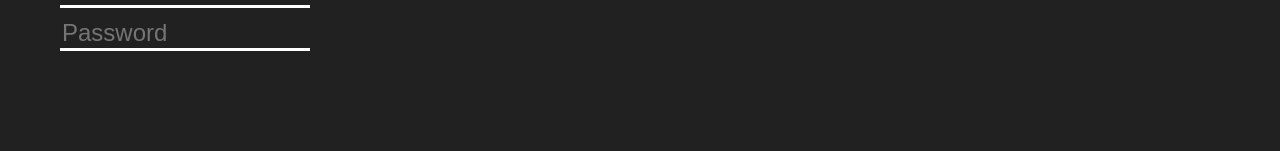
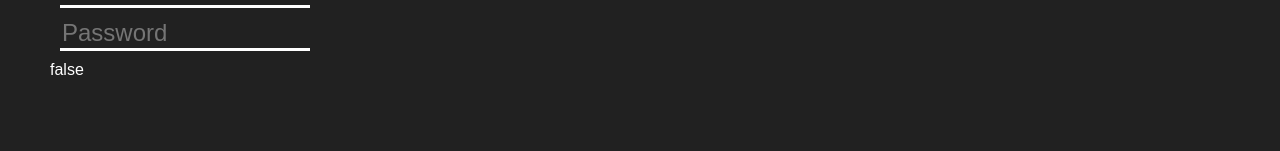
Before and after one commit to The8Loop/angular-coy, an Angular app in the folder CoYFrontend/: page /login in a window 1280 px wide. Shown: the part 190-341 px from the top of the page. Built offline with nearby package versions, Linux system fonts and the light colour scheme.

Commit message:
Feature: Login Service

```diff
--- a/CoYFrontend/src/app/pages/login/login.component.html
+++ b/CoYFrontend/src/app/pages/login/login.component.html
@@ -8,4 +8,7 @@
   <div class="invalid-password-text" *ngIf="displayError === true">
     Invalid Password or Username
   </div>
+  <div>
+    {{loginService.loggedIn}}
+  </div>
 </div>
--- a/CoYFrontend/src/app/pages/login/login.component.ts
+++ b/CoYFrontend/src/app/pages/login/login.component.ts
@@ -1,6 +1,7 @@
 import { Component } from '@angular/core';
 import { FormControl } from '@angular/forms';
 import { UserLogin } from 'src/app/model/user.interface';
+import { LoginService } from 'src/app/services/login.service';
 import { UsersService } from 'src/app/services/users.service';
 
 @Component({
@@ -16,7 +17,7 @@ export class LoginComponent {
   loginCheck = false;
   displayError = false;
 
-  constructor(private usersService: UsersService) { }
+  constructor(private usersService: UsersService, public loginService: LoginService) { }
 
   onInput(): void {
     if (this.passwordFormControl.value != "") {
@@ -26,8 +27,9 @@ export class LoginComponent {
       }
 
       this.usersService.getUserLogin(userLogin)
-        .subscribe(o => {
-          this.loginCheck = o;
+        .subscribe(loginCheck => {
+          this.loginCheck = loginCheck;
+          this.loginService.loggedIn = this.loginCheck;
           this.displayError = !this.loginCheck;
           console.log(this.loginCheck);
         });
--- /dev/null
+++ b/CoYFrontend/src/app/services/login.service.ts
@@ -0,0 +1,11 @@
+import { Injectable } from '@angular/core';
+
+@Injectable({
+  providedIn: 'root'
+})
+export class LoginService {
+
+  constructor() { }
+
+  public loggedIn = false;
+}
```
Also changed, not shown: 1 other file (tests, documents, lock files or other folders).
